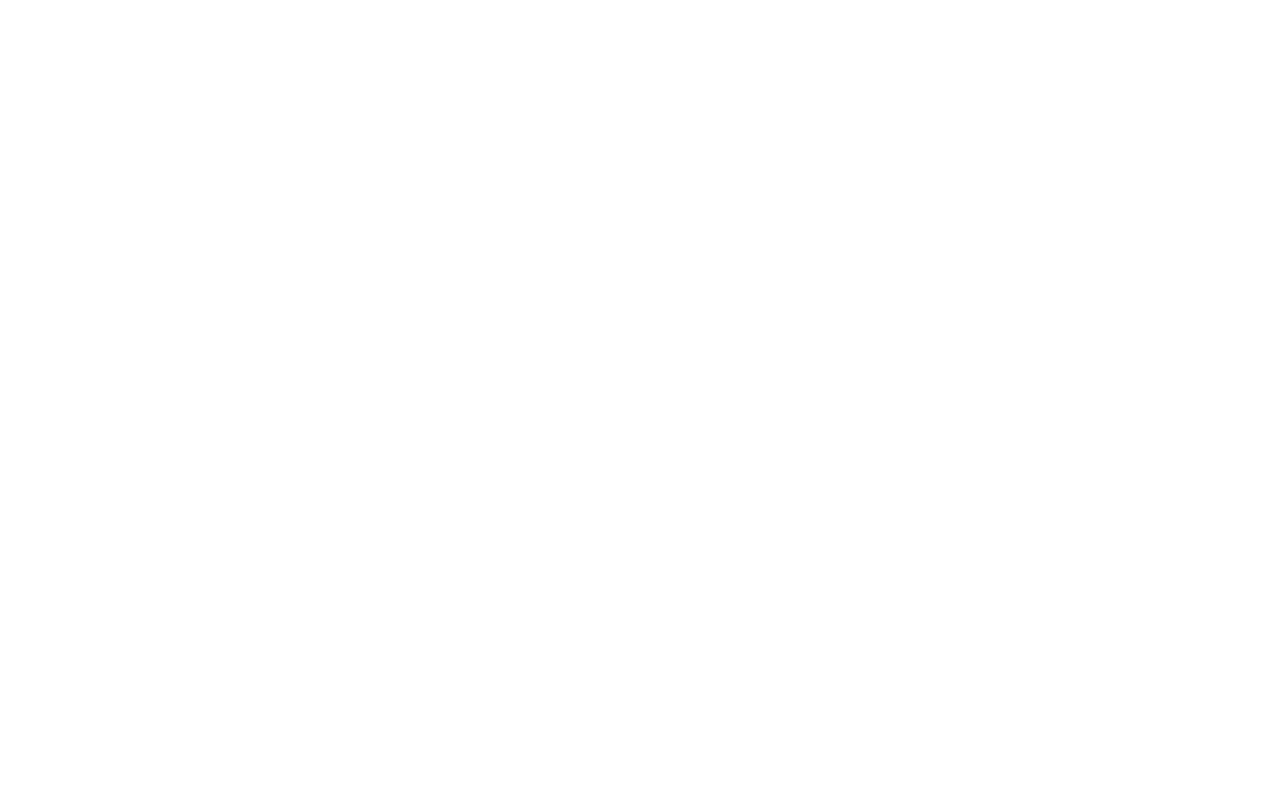
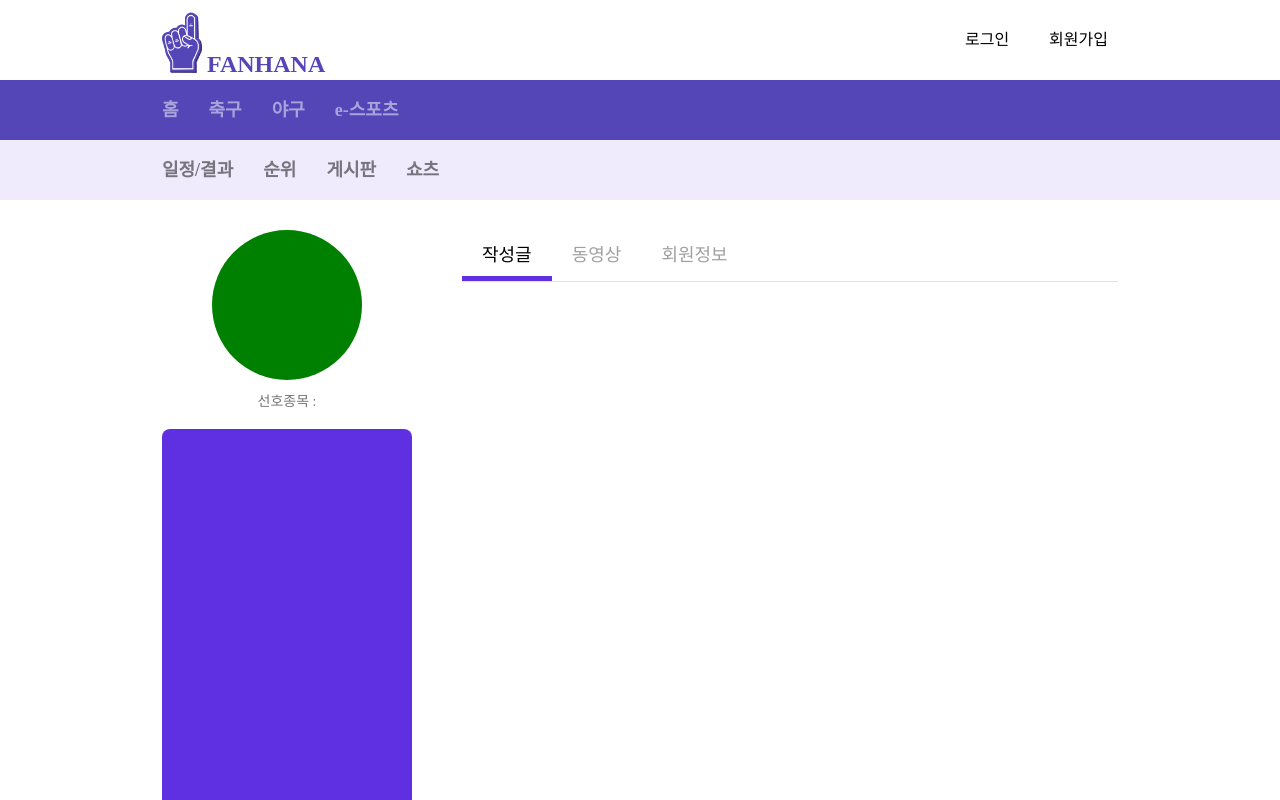
Before and after one commit to ji-silver/FANHANA, a React (Create React App) app: page /mypage in a window 1280 px wide. Shown: the top 800 px of the page. Built offline with nearby package versions, Linux system fonts and the light colour scheme.

Commit message:
Feat: mypage의 shorts 관련 기능 생성

```diff
--- a/src/App.tsx
+++ b/src/App.tsx
@@ -7,6 +7,7 @@
 import KlRecord from "./pages/Record/KlRecord";
 import KboRecord from "./pages/Record/KboRecord";
 import LoLRecord from "./pages/Record/LoLRecord";
+import MyShorts from "./pages/mypage/MyShorts";
 
 function App() {
   return (
@@ -17,7 +18,7 @@
           <Route path="/login" element={<LoginPage />}></Route>
           <Route path="/join" element={<JoinPage />}></Route>
           <Route path="/register"></Route>
-          <Route path="/mypage"></Route>
+          <Route path="/mypage" element={<MyShorts />}></Route>
           <Route path="/soccer"></Route>
           <Route path="/soccer/record" element={<KlRecord />}></Route>
           <Route path="/baseball"></Route>
--- /dev/null
+++ b/src/pages/mypage/MyShorts.tsx
@@ -0,0 +1,168 @@
+import React, { useState, useEffect } from "react";
+import styled from "styled-components";
+import Header from "../../components/common/Header/Header";
+
+import Button from "./../../components/common/Button/Button";
+
+function MyWrite() {
+  const [nickname, setNickname] = useState("");
+  const [favorite, setFavorite] = useState("");
+
+  useEffect(() => {
+    // 로컬 스토리지에서 사용자 정보 가져오기
+    const storedUsers = localStorage.getItem("users");
+    if (storedUsers) {
+      const parsedUsers = JSON.parse(storedUsers);
+      // 가장 최근 회원 정보 가져오기
+      const latestUser = parsedUsers[parsedUsers.length - 1];
+      setNickname(latestUser.nickname);
+      setFavorite(latestUser.favorite);
+    }
+  }, []);
+
+  // 선호종목 매핑
+  interface FavoriteOptions {
+    [key: string]: string;
+  }
+  const favoriteOptions: FavoriteOptions = {
+    "0": "축구",
+    "1": "야구",
+    "2": "롤",
+  };
+
+  return (
+    <>
+      <Header />
+      <StyledSection>
+        <MyProfile>
+          <div className="profileImg"></div>
+          <p className="nickname">{nickname}</p>
+          <p className="favorite">
+            선호종목 : <span>{favoriteOptions[favorite]}</span>
+          </p>
+          <Button
+            disabled={false}
+            purpose="base"
+            content="로그아웃"
+            // onClick={}
+          />
+        </MyProfile>
+        <MyContent>
+          <TabMenu />
+        </MyContent>
+      </StyledSection>
+    </>
+  );
+}
+
+export default MyWrite;
+
+//마이페이지 공통
+const StyledSection = styled.section`
+  background-color: #fff;
+  padding: 0px 162px;
+  margin: 0px auto;
+  display: flex;
+  flex-wrap: wrap;
+  box-sizing: border-box;
+`;
+
+const MyProfile = styled.div`
+  width: 250px;
+  text-align: center;
+  margin-right: 50px;
+
+  & > div.profileImg {
+    background-color: green;
+    width: 150px;
+    height: 150px;
+    margin: 0px auto 15px auto;
+    border-radius: 50%;
+  }
+
+  p.nickname {
+    font-weight: bold;
+    font-size: 20px;
+    margin-bottom: 10px;
+  }
+
+  p.favorite {
+    color: #757575;
+    font-size: 14px;
+    margin-bottom: 20px;
+  }
+
+  p.favorite > span {
+    color: #333;
+  }
+`;
+
+const MyContent = styled.div`
+  width: calc(100% - 300px);
+  box-sizing: border-box;
+  display: block;
+`;
+
+//탭메뉴
+const TabMenuWrapper = styled.div``;
+
+const TabWrapper = styled.div`
+  display: flex;
+  border-bottom: 1px solid #e3e3e3;
+`;
+
+const TabButton = styled.button<{ active: boolean }>`
+  padding: 10px 20px;
+  background-color: #fff;
+  color: ${({ active }) => (active ? "#000" : "#A0A0A0")};
+  border: none;
+  border-bottom: 5px solid ${({ active }) => (active ? "#5F30E2" : "#fff")};
+  font-size: 18px;
+  outline: none;
+  cursor: pointer;
+`;
+
+const TabContentWrapper = styled.div`
+  margin-top: 20px;
+`;
+
+interface TabProps {
+  label: string;
+  children: React.ReactNode;
+}
+
+const Tab: React.FC<TabProps> = ({ label, children }) => {
+  return <div>{children}</div>;
+};
+
+const TabMenu: React.FC = () => {
+  const [activeTab, setActiveTab] = useState(0);
+
+  const handleTabClick = (tabIndex: number) => {
+    setActiveTab(tabIndex);
+  };
+
+  return (
+    <TabMenuWrapper>
+      <TabWrapper>
+        <TabButton active={activeTab === 0} onClick={() => handleTabClick(0)}>
+          작성글
+        </TabButton>
+        <TabButton active={activeTab === 1} onClick={() => handleTabClick(1)}>
+          동영상
+        </TabButton>
+        <TabButton active={activeTab === 2} onClick={() => handleTabClick(2)}>
+          회원정보
+        </TabButton>
+      </TabWrapper>
+      <TabContentWrapper>
+        {activeTab === 1 && (
+          <Tab label="Tab 2">
+            <p>내 동영상</p>
+          </Tab>
+        )}
+        {activeTab === 2 && <Tab label="Tab 3">내정보</Tab>}
+      </TabContentWrapper>
+    </TabMenuWrapper>
+  );
+};
```
Also changed, not shown: src/components/common/TableList.tsx (added, +120 -0 lines).
